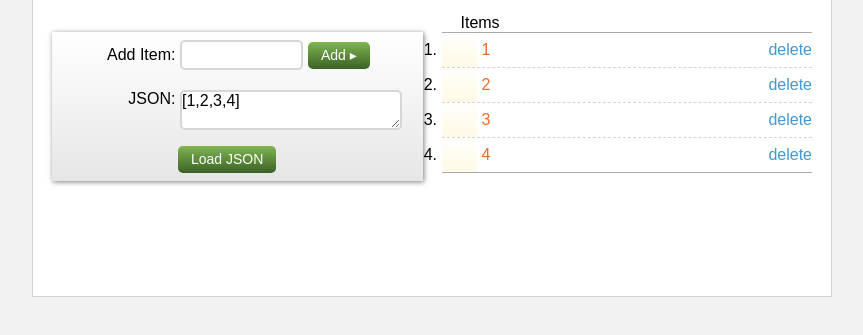
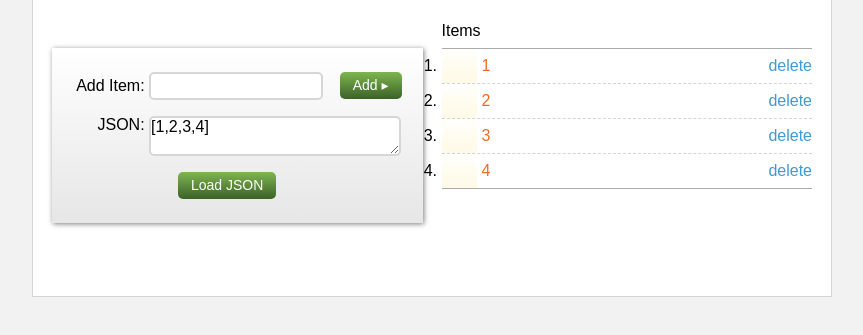
Before and after one commit to rm-rf-etc/tc-challenge, a plain HTML site: page public/index.html in a window 1280 px wide. Shown: the part 119-454 px from the top of the page, without its empty margins (208-1071 px from the left). Drawn offline with Linux system fonts and the light colour scheme.

Commit message:
Finish updates to padding and margins.

```diff
--- a/public/index.html
+++ b/public/index.html
@@ -14,7 +14,7 @@
 	<div id="main" class="cf">
 
 		<div class="row cf">
-			<div class="col6 right">Items</div>
+			<div class="column col6 right">Items</div>
 		</div>
 
 
--- a/public/scripts/main.js
+++ b/public/scripts/main.js
@@ -23,7 +23,7 @@
 	UI.$add_btn.addEventListener('click', addToList)
 	UI.$reload_btn.addEventListener('click', updateList)
 
-	renderAll()
+	redrawList()
 
 
 	function addToList ()
@@ -34,8 +34,8 @@
 		enableDelete( UI.$list.querySelector('li:last-child a.delete-btn'), internal_data.length-1 )
 
 		UI.$input.value = ''
-		UI.$json_viewer.value = JSON.stringify( internal_data )
 		UI.$input.focus()
+		refreshJsonViewer()
 	}
 
 
@@ -45,7 +45,7 @@
 			return
 
 		internal_data.splice( i, 1 )
-		renderAll()
+		redrawList()
 	}
 
 
@@ -61,16 +61,16 @@
 
 		if (! valid || ! Array.isArray(json)) {
 			window.alert( 'Invalid input. Reverting to previous state.' )
-			UI.$json_viewer.value = JSON.stringify( internal_data )
+			refreshJsonViewer()
 		}
 		else {
 			internal_data = json
-			renderAll()
+			redrawList()
 		}
 	}
 
 
-	function renderAll ()
+	function redrawList ()
 	{
 		if (! Array.isArray( internal_data ))
 			return
@@ -80,7 +80,7 @@
 			html += template( 'list-item', { words: string } )
 		})
 
-		UI.$json_viewer.value = JSON.stringify( internal_data )
+		refreshJsonViewer()
 		UI.$list.innerHTML = html
 
 		Array.prototype.map.call( UI.$list.querySelectorAll('li a.delete-btn'), enableDelete )
@@ -124,4 +124,10 @@
 		el.addEventListener( 'click', function(ev){ ev.preventDefault(); removeFromList(i) } )
 	}
 
+
+	function refreshJsonViewer ()
+	{
+		UI.$json_viewer.value = JSON.stringify( internal_data )
+	}
+
 })();
--- a/public/styles/main.css
+++ b/public/styles/main.css
@@ -37,6 +37,7 @@ body {
 	float: left;
 }
 .column .row { padding:0; }
+.row .column { margin-top: 0.5em; }
 .col6 { width:calc(50% - 19px); }
 .col4 { width:calc(33.33% - 19px); }
 
@@ -131,6 +132,8 @@ ul.json-list {
  */
 
 .input-form {
+	padding-top: 1.5em;
+	padding-bottom: 1.5em;
 	box-shadow: 1px 1px 5px rgba(0,0,0,0.5);
 	background: rgba(255,255,255,1);
 	background: -moz-linear-gradient(top, rgba(255,255,255,1) 0%, rgba(230,230,230,1) 100%);
@@ -141,11 +144,15 @@ ul.json-list {
 	background: linear-gradient(to bottom, rgba(255,255,255,1) 0%, rgba(230,230,230,1) 100%);
 	filter: progid:DXImageTransform.Microsoft.gradient( startColorstr='#ffffff', endColorstr='#e6e6e6', GradientType=1 );
 }
-.input-form label,
-.input-form input {
+.input-form .row {
+	margin-top: 1em;
+}
+.input-form .row:first-child {
+	margin-top: 0;
+}
+.input-form label {
 	display: inline-block;
-	width: 33.33%;
-	line-height: 1.6em;
+	width: 25%;
 }
 #input, #json-viewer {
 	font-size: 1em;
@@ -154,20 +161,25 @@ ul.json-list {
 	border-style: solid;
 	border-width: 2px;
 }
+#input {
+	display: inline-block;
+	width: 47%;
+	padding: 0.2em;
+}
 .input-form label {
 	text-align: right;
 }
-.input-form .row {
-	padding-top: 0.5em;
-	padding-bottom: 0.5em;
-}
 #json-viewer {
 	vertical-align: text-top;
-	width: 60%;
-	max-width: 60%;
+	width: 68%;
+	max-width: 68%;
 }
 #reload {
 	margin-left: 9em;
+}
+#add {
+	float: right;
+	margin-right: 1.5em;
 }
 
 
```
